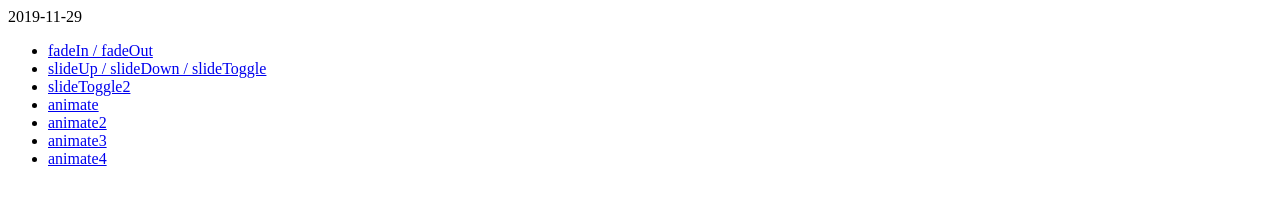
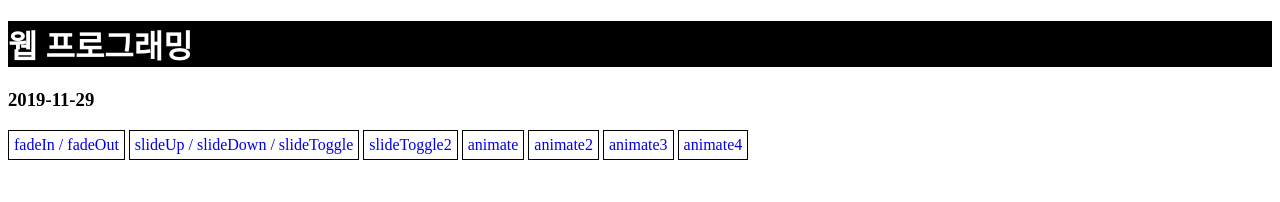
Before and after one commit to chiitoitsu/chiitoitsu.github.io, a plain HTML site: page index.html in a window 1280 px wide. Drawn offline with Linux system fonts and the light colour scheme.

Commit message:
Update index.html

```diff
--- a/index.html
+++ b/index.html
@@ -2,10 +2,32 @@
 
 <html>
     <head>
-        <title>웹 프로그래밍 실습</title>
+        <style>
+            a {
+                text-decoration: none;
+            }
+            ul {
+                list-style-type: none;
+                padding: 0px;
+            }
+            ul li {
+                border: 1px black solid;
+                padding: 5px;
+                display: inline-block;
+            }
+            header {
+                background-color: black;
+                color: white;
+            }
+        </style>
     </head>
     <body>
-        <div>2019-11-29</div>
+        <header>
+            <h1>웹 프로그래밍</h1>
+        </header>
+        <section>
+            <div>
+                <h3>2019-11-29</h3>
                 <ul>
                     <li><a href="./20191129/fade.html">fadeIn / fadeOut</a></li>
                     <li><a href="./20191129/slide.html">slideUp / slideDown / slideToggle</a></li>
@@ -15,5 +37,7 @@
                     <li><a href="./20191129/animate3.html">animate3</a></li>
                     <li><a href="./20191129/animate4.html">animate4</a></li>
                 </ul>
+            </div>
+        </section>
     </body>
 </html>
```
Lines whose indentation alone changed are shown as unchanged.
